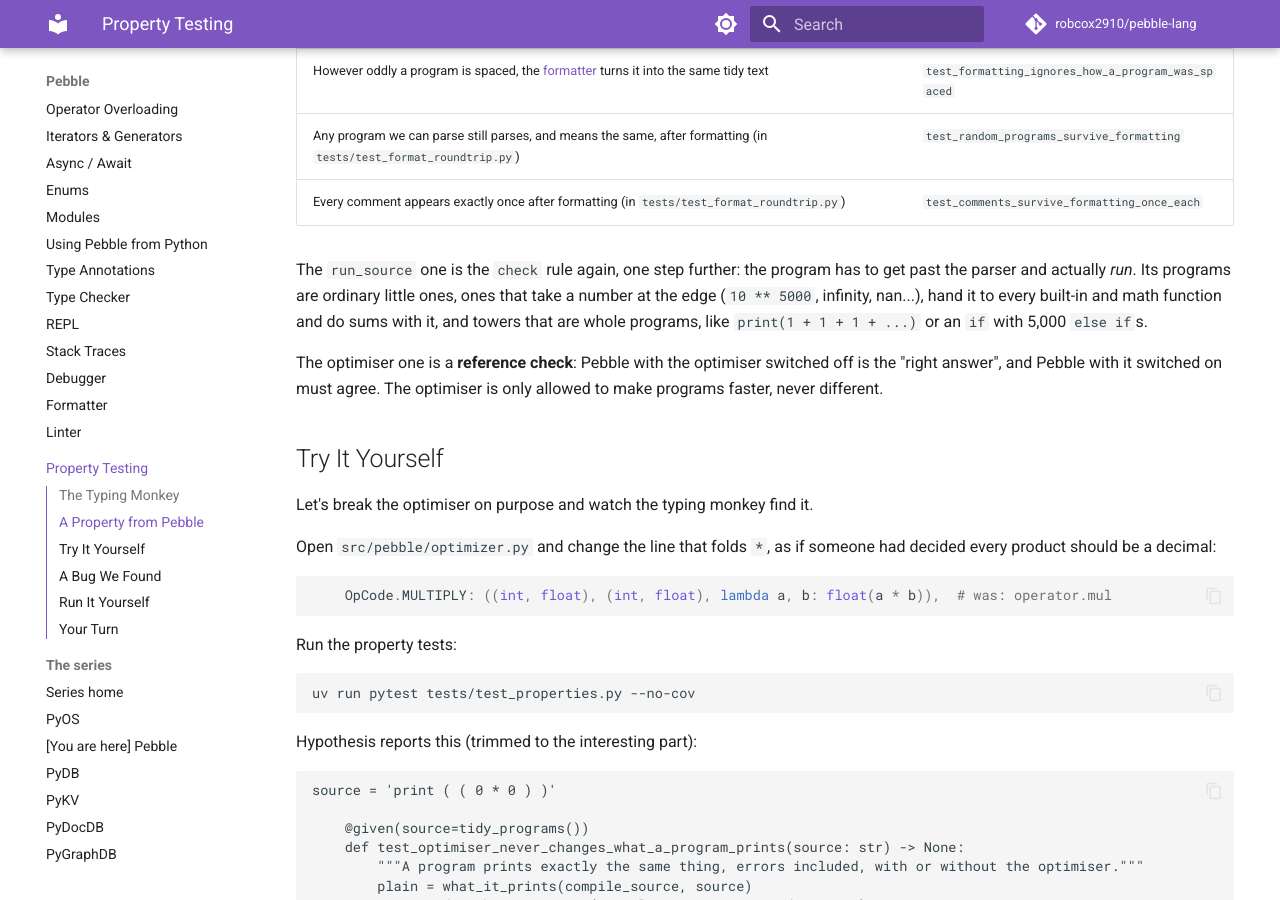
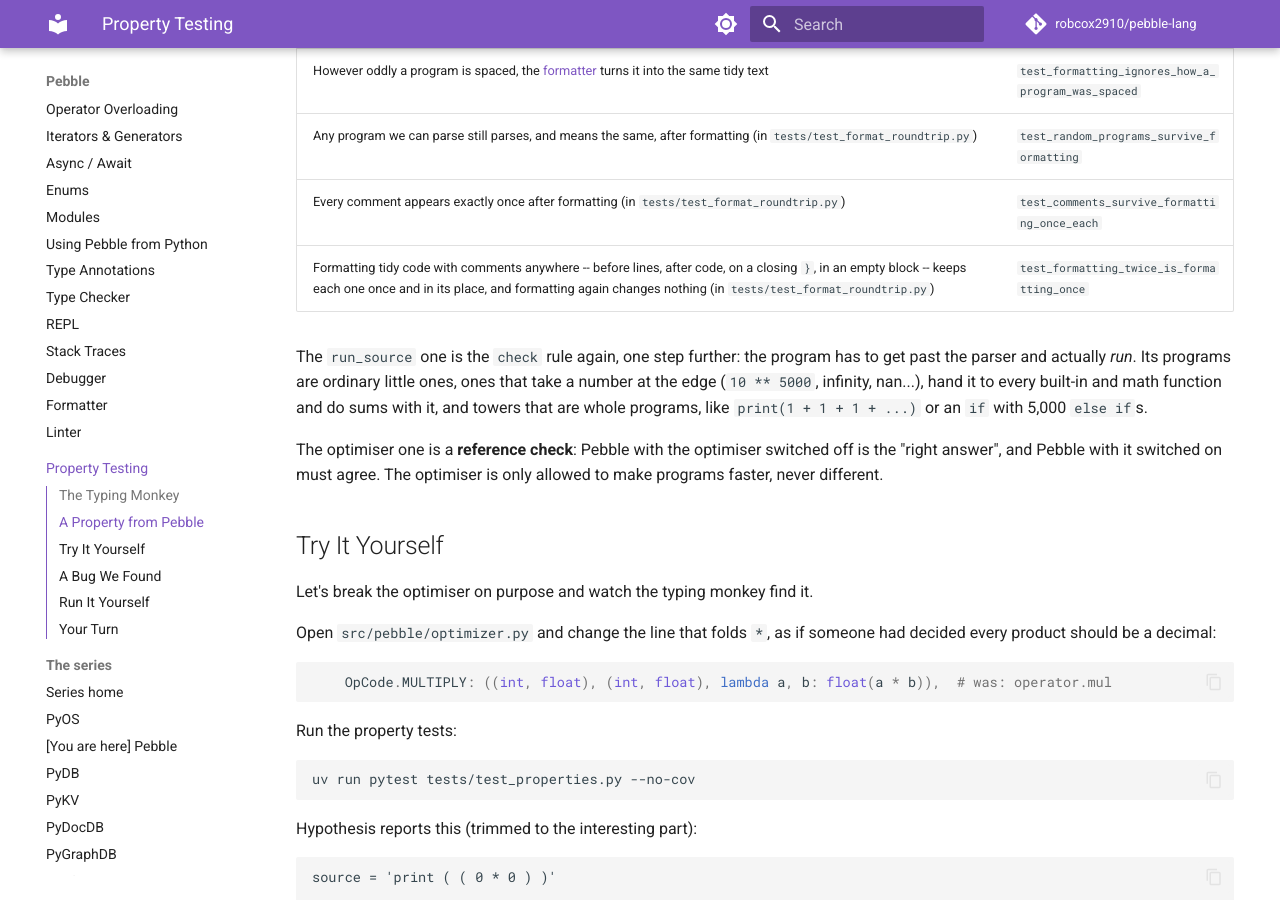
Before and after one commit to robcox2910/pebble-lang, an MkDocs documentation site: the page built from docs/property-testing.md, in a window 1280 px wide and 900 px high, scrolled down 2428 px. Built offline with MkDocs 1.6.1 and Material for MkDocs 9.7.7, drawn with Linux system fonts in a browser that asks for light colours; comment, search, counter and statistics services are not loaded; some of the changed text lies outside the part shown.

Commit message:
docs: add the formatting idempotence property and the comment bugs it guards
Co-Authored-By: Claude Opus 5.5 <noreply@anthropic.com>

```diff
--- a/docs/property-testing.md
+++ b/docs/property-testing.md
@@ -121,6 +121,7 @@ why the formatter also gets a rule that only real tidying can pass.
 | However oddly a program is spaced, the [formatter](concepts/formatter.md) turns it into the same tidy text | `test_formatting_ignores_how_a_program_was_spaced` |
 | Any program we can parse still parses, and means the same, after formatting (in `tests/test_format_roundtrip.py`) | `test_random_programs_survive_formatting` |
 | Every comment appears exactly once after formatting (in `tests/test_format_roundtrip.py`) | `test_comments_survive_formatting_once_each` |
+| Formatting tidy code with comments anywhere -- before lines, after code, on a closing `}`, in an empty block -- keeps each one once and in its place, and formatting again changes nothing (in `tests/test_format_roundtrip.py`) | `test_formatting_twice_is_formatting_once` |
 
 The `run_source` one is the `check` rule again, one step further: the
 program has to get past the parser and actually *run*. Its programs are
@@ -270,6 +271,9 @@ Pebble's own documentation through the formatter:
 | `int(inf)`, `float(10 ** 309)`, `floor(inf)`, `sqrt(10 ** 309)`, `pow(0, -1)`... | the built-ins and the math module let Python's errors out | property |
 | `print x` in the debugger, for a 5,001-digit `x` | the debugger crashed | reading the code |
 | `print(triple(4))  # prints: 12`, after a one-line `fn` value | the formatter crashed with `IndexError` | formatting the docs |
+| `if c {` / `    # x` / `}` | the comment in the empty block jumped to the top of the file | formatting the docs |
+| `while true {` / `}  # end` | a comment on a closing `}` moved into the block | review |
+| `struct Point {` / `    x,` / `    y  # up` / `}` | a comment beside a field (or variant, method or `case`) drifted to the end | property |
 
 Each one now stops with a polite error instead (see
 [Really Big Numbers](concepts/operators.md#really-big-numbers)), or just
```
